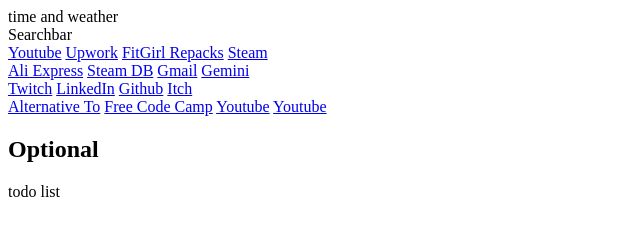
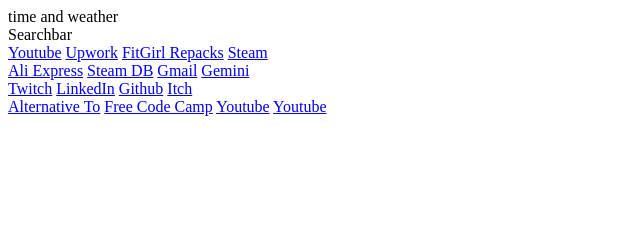
Before and after one commit to MuftiAnees/StartPage, a plain HTML site: page index.html in a window 1280 px wide. Shown: the whole page, without its empty margins (0-640 px from the left). Drawn offline with Linux system fonts and the light colour scheme.

```diff
--- a/index.html
+++ b/index.html
@@ -34,7 +34,5 @@
         <a href="index.html">Youtube</a>
       </div>
     </div>
-    <h2>Optional</h2>
-    todo list
   </body>
 </html>
```
Also changed, not shown: Inspo 1.webp (added), Inspo 2.png (added), 1 other file.
